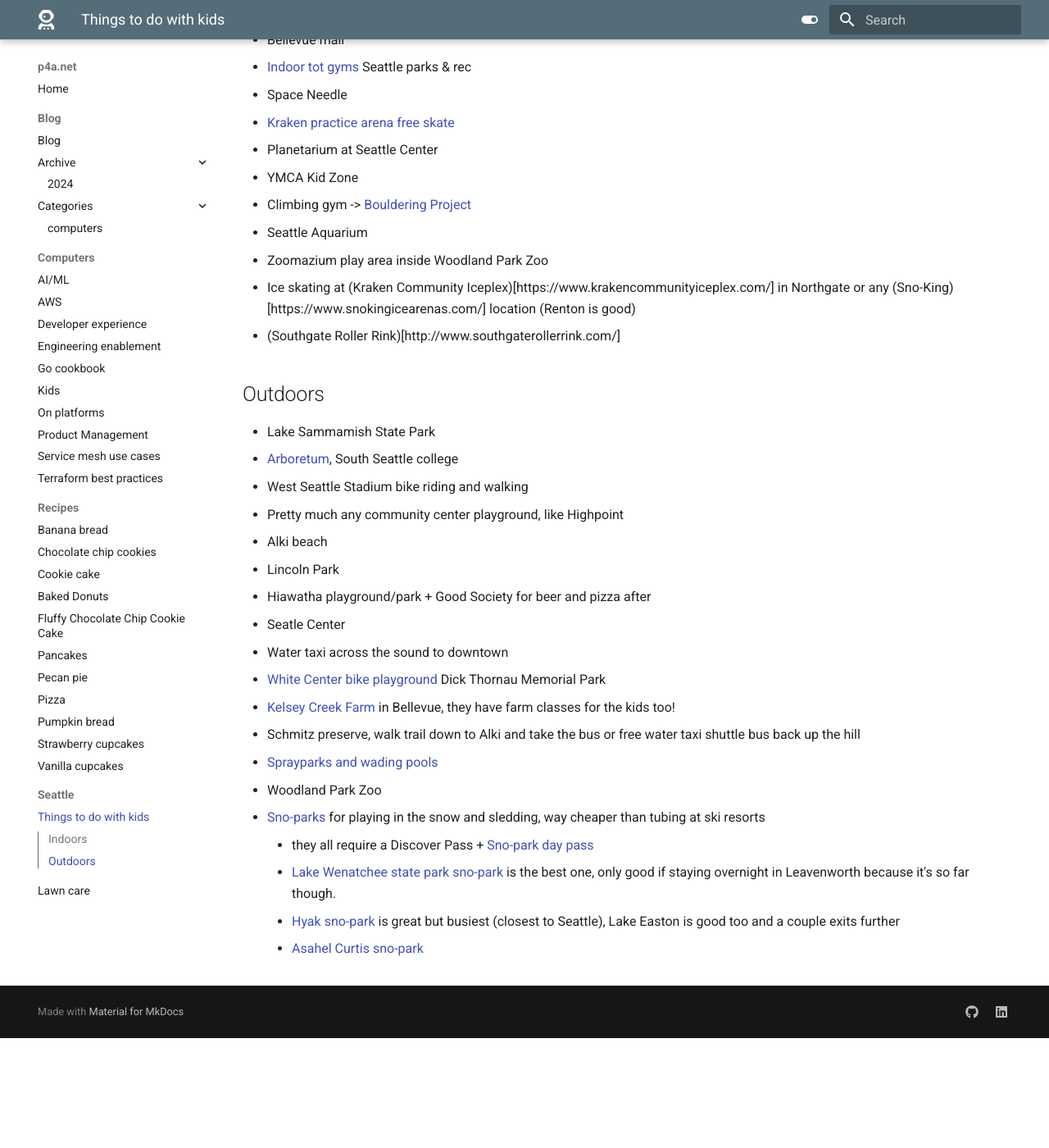
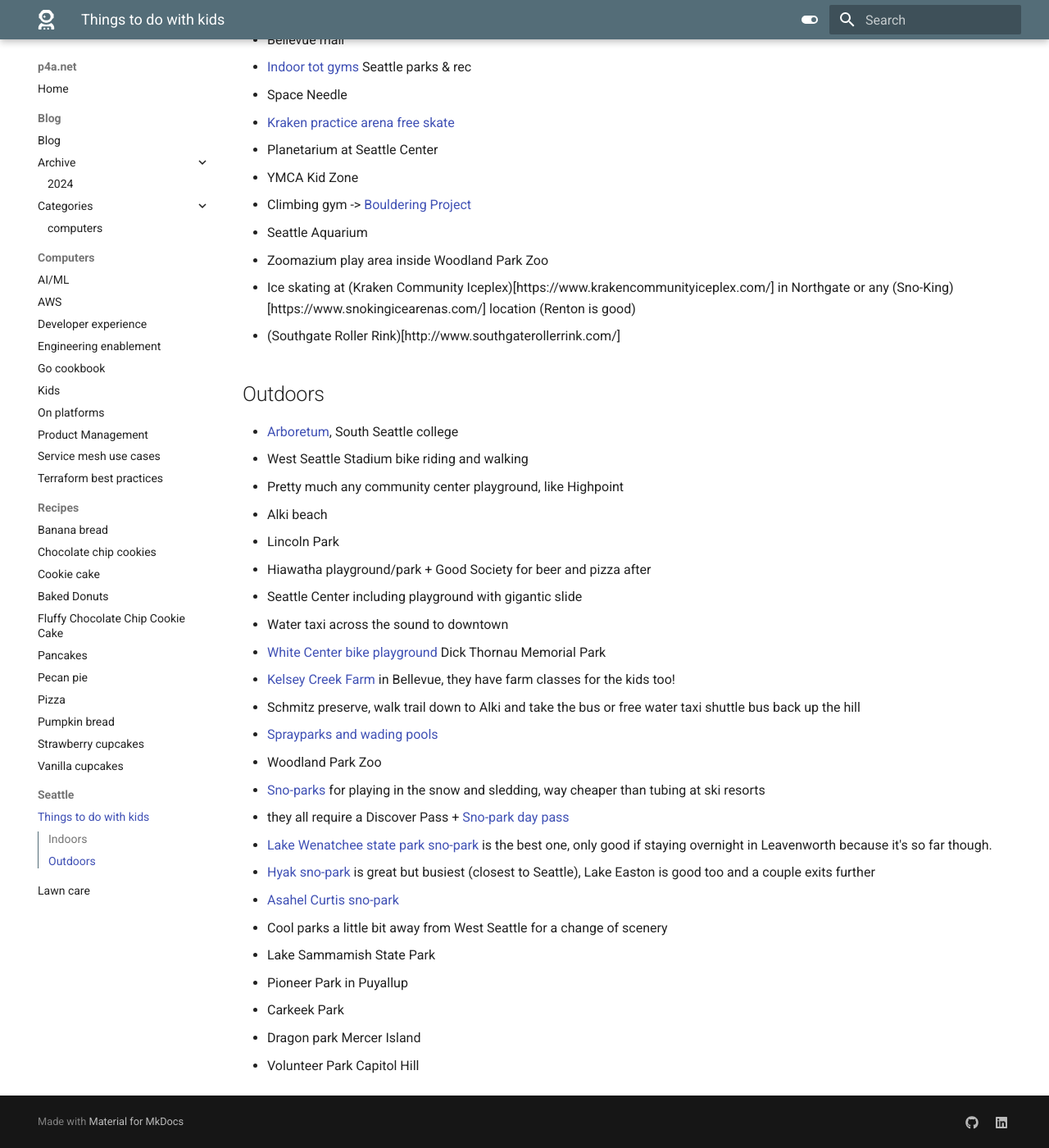
Before and after one commit to seajoshc/p4adotnet, an MkDocs documentation site: the page built from docs/seattle/kids.md, in a window 1280 px wide and 1400 px high, scrolled down 462 px. Shown: the whole window at 82% size. Built offline with MkDocs 1.6.1 and Material for MkDocs 9.7.7, drawn with Linux system fonts in a browser that asks for light colours; before the commit the page ends 1728 px from its top, so only the background shows below that.

Commit message:
Update kids.md

```diff
--- a/docs/seattle/kids.md
+++ b/docs/seattle/kids.md
@@ -24,14 +24,13 @@
 
 ## Outdoors
 
-- Lake Sammamish State Park
 - [Arboretum](https://www.sscarboretum.org/plan-your-trip), South Seattle college
 - West Seattle Stadium bike riding and walking
 - Pretty much any community center playground, like Highpoint
 - Alki beach
 - Lincoln Park
 - Hiawatha playground/park + Good Society for beer and pizza after
-- Seatle Center
+- Seattle Center including playground with gigantic slide
 - Water taxi across the sound to downtown
 - [White Center bike playground](https://kingcountyparks.org/2016/10/03/bike-playground-dick-thurnau-memorial-park/) Dick Thornau Memorial Park
 - [Kelsey Creek Farm](https://bellevuewa.gov/city-government/departments/parks/community-centers/kelsey-creek-farm) in Bellevue, they have farm classes for the kids too!
@@ -39,7 +38,13 @@
 - [Sprayparks and wading pools](https://seattle.gov/parks/recreation/outdoor-water-recreation/sprayparks-and-wading-pools)
 - Woodland Park Zoo
 - [Sno-parks](https://www.parks.wa.gov/647/Snow-Play-Sno-Parks) for playing in the snow and sledding, way cheaper than tubing at ski resorts
-    - they all require a Discover Pass + [Sno-park day pass](https://epermits.parks.wa.gov/Store/SNO/SnoChoice.aspx)
-    - [Lake Wenatchee state park sno-park](https://parks.wa.gov/find-sno-parks/lake-wenatchee-sno-park) is the best one, only good if staying overnight in Leavenworth because it's so far though.
-    - [Hyak sno-park](https://parks.wa.gov/find-sno-parks/hyak-sno-park) is great but busiest (closest to Seattle), Lake Easton is good too and a couple exits further
-    - [Asahel Curtis sno-park](https://www.wta.org/go-hiking/hikes/asahel-curtis-sno-park)
+  - they all require a Discover Pass + [Sno-park day pass](https://epermits.parks.wa.gov/Store/SNO/SnoChoice.aspx)
+  - [Lake Wenatchee state park sno-park](https://parks.wa.gov/find-sno-parks/lake-wenatchee-sno-park) is the best one, only good if staying overnight in Leavenworth because it's so far though.
+  - [Hyak sno-park](https://parks.wa.gov/find-sno-parks/hyak-sno-park) is great but busiest (closest to Seattle), Lake Easton is good too and a couple exits further
+  - [Asahel Curtis sno-park](https://www.wta.org/go-hiking/hikes/asahel-curtis-sno-park)
+- Cool parks a little bit away from West Seattle for a change of scenery
+  - Lake Sammamish State Park
+  - Pioneer Park in Puyallup
+  - Carkeek Park
+  - Dragon park Mercer Island
+  - Volunteer Park Capitol Hill
```
